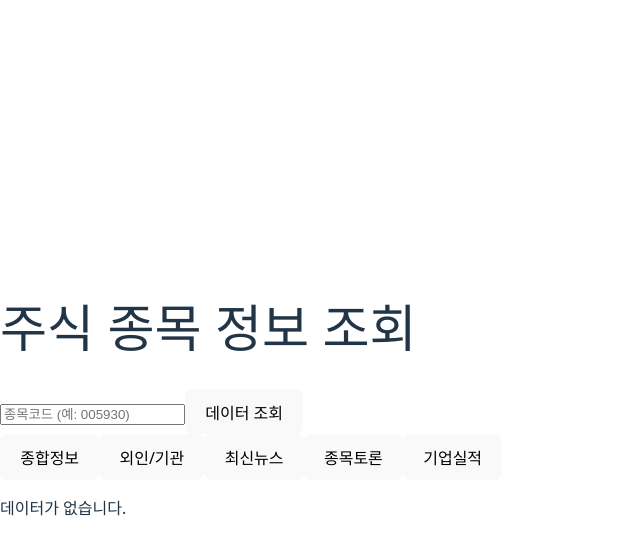
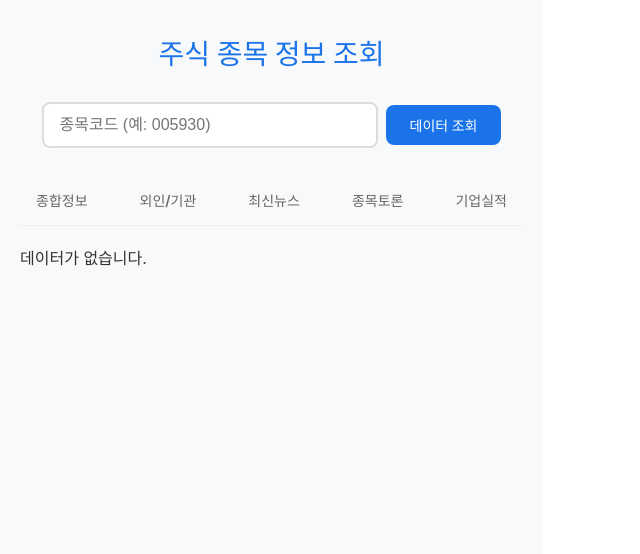
Before and after one commit to wangjh24/pyCrawling, a React app in the folder frontend/: page / in a window 1280 px wide. Shown: the top 554 px of the page, without its empty margins (0-640 px from the left). Built offline with nearby package versions, Linux system fonts and the light colour scheme; the HTML template or start-up script is replaced by a standard one.

Commit message:
refactor:誤打修正とデザイン適用

```diff
--- a/frontend/src/component/RowRender.jsx
+++ b/frontend/src/component/RowRender.jsx
@@ -8,7 +8,7 @@ function RenderRow({ tabId, item }) {
         <td>{item.close_price}</td>
         <td>{item.change_val}</td>
         <td>{item.change}</td>
-        <td>{item.chage_rate}</td>
+        <td>{item.change_rate}</td>
         <td>{item.volume}</td>
         <td>{item.insstitution_net_volume}</td>
         <td>{item.foreign_net_volume}</td>
@@ -40,16 +40,24 @@ function RenderRow({ tabId, item }) {
   } else if (tabId === "summary") {
     return (
       <tr>
-        <td>{item["2022.12"]}</td>
-        <td>{item["2023.12"]}</td>
-        <td>{item["2024.12"]}</td>
-        <td>{item["2025.12(E)"]}</td>
-        <td>{item["2024.09"]}</td>
-        <td>{item["2024.12_1"]}</td>
-        <td>{item["2025.03"]}</td>
-        <td>{item["2025.06"]}</td>
-        <td>{item["2025.09"]}</td>
-        <td>{item["2025.12(E)_1"]}</td>
+        <td>{item["date"]}</td>
+        <td>{item["type"]}</td>
+        <td>{item["revenue"]}</td>
+        <td>{item["operating_income"]}</td>
+        <td>{item["net_income"]}</td>
+        <td>{item["operating_margin"]}</td>
+        <td>{item["net_porfit_margin"]}</td>
+        <td>{item["roe"]}</td>
+        <td>{item["debt_to_equilty"]}</td>
+        <td>{item["quick_ratio"]}</td>
+        <td>{item["reserve_ratio"]}</td>
+        <td>{item["eps"]}</td>
+        <td>{item["per"]}</td>
+        <td>{item["bps"]}</td>
+        <td>{item["pbr"]}</td>
+        <td>{item["dps"]}</td>
+        <td>{item["dividend_yield"]}</td>
+        <td>{item["payout_ratio"]}</td>
       </tr>
     );
   }
--- a/frontend/src/component/css/font.css
+++ b/frontend/src/component/css/font.module.css
@@ -1,4 +1,3 @@
-/* 1. 변수 설정: 색상 및 수치를 한곳에서 관리하여 유지보수가 쉽습니다. */
 :root {
   --primary-color: #1a73e8;
   --primary-hover: #1557b0;
@@ -11,18 +10,18 @@
   --radius: 8px;
 }
 
-/* 2. 기본 초기화 및 폰트 설정 */
-body {
+.wrapper {
   font-family:
     -apple-system, BlinkMacSystemFont, "Segoe UI", Roboto, system-ui, sans-serif;
   background-color: var(--bg-color);
   color: var(--text-main);
   margin: 0;
   padding: 20px;
-  line-height: 1.6; /* 가독성을 위한 줄간격 */
+  line-height: 1.6;
+  min-height: 100vh;
 }
 
-h1 {
+.mainTitle {
   font-size: 1.75rem;
   color: var(--primary-color);
   margin-bottom: 2rem;
@@ -30,8 +29,7 @@ h1 {
   font-weight: 700;
 }
 
-/* 3. 검색창 영역: :has 대신 클래스 사용 권장 (성능 및 호환성) */
-.search-container {
+.searchContainer {
   display: flex;
   justify-content: center;
   align-items: center;
@@ -39,7 +37,7 @@ h1 {
   margin-bottom: 30px;
 }
 
-input[type="text"] {
+.searchInput {
   padding: 12px 16px;
   width: 100%;
   max-width: 300px;
@@ -49,14 +47,13 @@ input[type="text"] {
   transition: all 0.2s ease;
 }
 
-input[type="text"]:focus {
+.searchInput:focus {
   outline: none;
   border-color: var(--primary-color);
-  box-shadow: 0 0 0 3px rgba(26, 115, 232, 0.1); /* 포커스 시 시각적 효과 */
+  box-shadow: 0 0 0 3px rgba(26, 115, 232, 0.1);
 }
 
-/* 4. 버튼 공통 스타일 */
-button {
+.baseButton {
   padding: 10px 24px;
   border: none;
   border-radius: var(--radius);
@@ -67,18 +64,19 @@ button {
   white-space: nowrap;
 }
 
-.btn-primary {
+.btnPrimary {
+  composes: baseButton;
   background-color: var(--primary-color);
   color: var(--white);
 }
 
-.btn-primary:hover {
+.btnPrimary:hover {
   background-color: var(--primary-hover);
-  transform: translateY(-1px); /* 살짝 떠오르는 효과 */
+  transform: translateY(-1px);
 }
 
 /* 5. 탭 메뉴 영역 */
-.tab-container {
+.tabContainer {
   display: flex;
   justify-content: center;
   gap: 20px;
@@ -86,7 +84,8 @@ button {
   border-bottom: 1px solid #eee;
 }
 
-.tab-button {
+.tabButton {
+  composes: baseButton;
   background: none;
   color: var(--text-muted);
   padding: 12px 16px;
@@ -94,11 +93,11 @@ button {
   border-radius: 0;
 }
 
-.tab-button:hover {
+.tabButton:hover {
   color: var(--primary-color);
 }
 
-.tab-button.active {
+.active {
   color: var(--primary-color);
   border-bottom: 3px solid var(--primary-color);
 }
--- a/frontend/src/component/tabpage.jsx
+++ b/frontend/src/component/tabpage.jsx
@@ -1,7 +1,7 @@
 import React, { useState } from "react";
 import axios from "axios";
 import RenderRow from "./RowRender";
-
+import styles from "./css/font.module.css";
 const API_BASE_URL = "http://localhost:8000/api";
 
 function TabPage() {
@@ -40,22 +40,31 @@ function TabPage() {
   };
 
   return (
-    <div>
-      <h1>주식 종목 정보 조회</h1>
-      <div>
+    <div className={styles.wrapper}>
+      <h1 className={styles.mainTitle}>주식 종목 정보 조회</h1>
+      <div className={styles.searchContainer}>
         <input
+          className={styles.searchInput}
           type="text"
           value={code}
           onChange={(e) => setCode(e.target.value)}
           placeholder="종목코드 (예: 005930)"
         />
-        <button onClick={() => handleSearch()} disabled={loading}>
+        <button
+          className={styles.btnPrimary}
+          onClick={() => handleSearch()}
+          disabled={loading}
+        >
           {loading ? "조회 중..." : "데이터 조회"}
         </button>
       </div>
-      <div>
+      <div className={styles.tabContainer}>
         {tabs.map((tab) => (
-          <button key={tab.id} onClick={() => changeTab(tab.id)}>
+          <button
+            className={styles.tabButton}
+            key={tab.id}
+            onClick={() => changeTab(tab.id)}
+          >
             {tab.name}
           </button>
         ))}
@@ -67,7 +76,12 @@ function TabPage() {
         <table border="1">
           <tbody>
             {data.map((item, index) => (
-              <RenderRow key={index} tabId={activeTab} item={item} />
+              <RenderRow
+                className={styles.active}
+                key={index}
+                tabId={activeTab}
+                item={item}
+              />
             ))}
           </tbody>
         </table>
```
Also changed, not shown: 2 other files (tests, documents, lock files or other folders).
